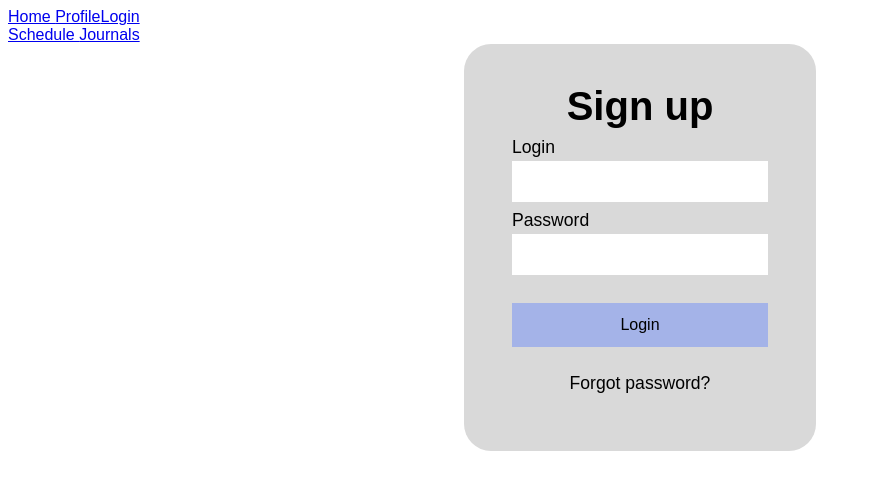
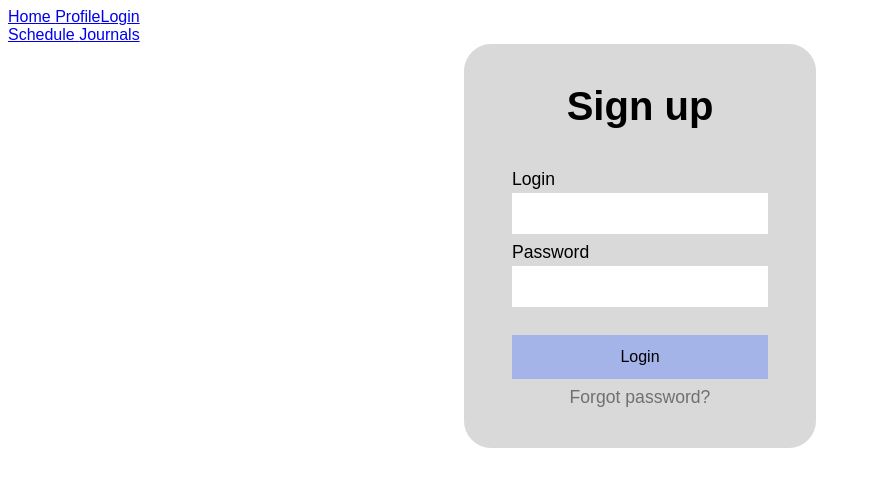
Before and after one commit to dunkinCoders/school-system, a React (Vite) app in the folder client/: page /login in a window 1280 px wide. Shown: the top 490 px of the page, without its empty margins (0-870 px from the left). Built offline with nearby package versions, Linux system fonts and the light colour scheme; a web font is replaced by a local one.

Commit message:
moved removed styles to Login.css

```diff
--- a/client/src/views/login/Login.css
+++ b/client/src/views/login/Login.css
@@ -46,3 +46,12 @@
 
     background-color: #A4B3E8;
 }
+
+.login__heading{
+    margin-bottom: 2rem;
+}
+
+.login__forgot_password {
+    margin: 0;
+    color: #707070;
+}
--- a/client/src/views/login/Login.tsx
+++ b/client/src/views/login/Login.tsx
@@ -5,7 +5,7 @@ const Login = () => {
   return (
     <div className="login__container">
       <form className="login__form">
-        <h1 className="mb-2">Sign up</h1>
+        <h1 className="login__heading">Sign up</h1>
 
         {/*make it a separate component later*/}
         <div className="login__input_wrapper">
@@ -21,7 +21,7 @@ const Login = () => {
 
         <button className="login__button"> Login </button>
 
-        <p className="text soft">Forgot password?</p>
+        <p className="login__forgot_password">Forgot password?</p>
       </form>
     </div>
   );
```
